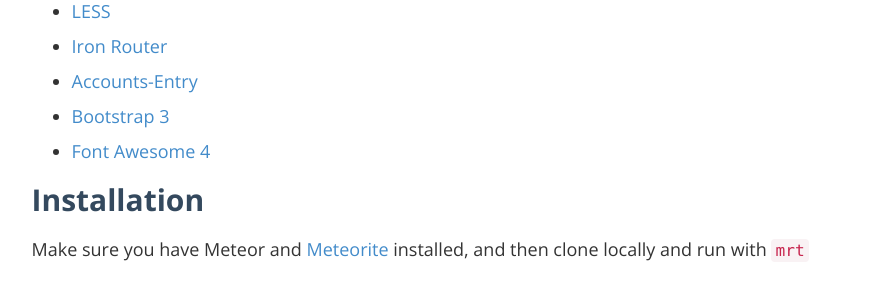
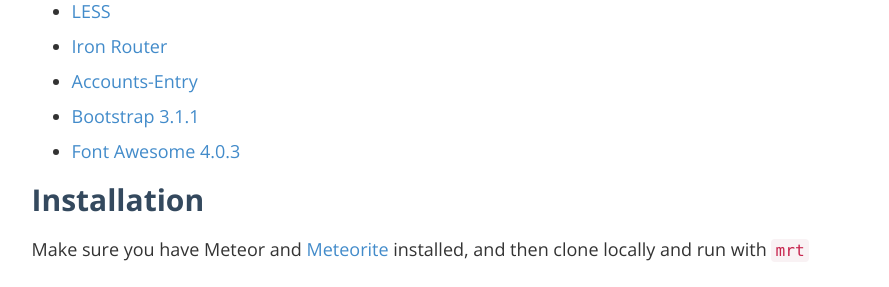
Before and after one commit to Differential/meteor-boilerplate, a Jekyll site: the page built from index.markdown, in a window 1280 px wide and 900 px high, scrolled down 486 px. Shown: the part 156-443 px from the top of the window, without its empty margins (331-1220 px from the left). Built offline with Jekyll 4.4.1, drawn with Linux system fonts in a browser that asks for light colours; nearby versions of some CDN libraries; Markdown is read by kramdown in place of the engine named in the settings.

Commit message:
Update docs

```diff
--- a/changelog.markdown
+++ b/changelog.markdown
@@ -6,6 +6,10 @@
 
 ---
 # Changelog
+
+### 3/14/14
+
+* Update to Bootstrap 3.1.1
 
 ### 12/30/2013
 
--- a/index.markdown
+++ b/index.markdown
@@ -16,8 +16,8 @@
 * <a href="http://lesscss.org/" target="_blank">LESS</a>
 * <a href="https://github.com/EventedMind/iron-router" target="_blank">Iron Router</a>
 * <a href="http://github.differential.io/accounts-entry" target="_blank">Accounts-Entry</a>
-* <a href="http://getbootstrap.com" target="_blank">Bootstrap 3</a>
-* <a href="http://fontawesome.io/" target="_blank">Font Awesome 4</a>
+* <a href="http://getbootstrap.com" target="_blank">Bootstrap 3.1.1</a>
+* <a href="http://fontawesome.io/" target="_blank">Font Awesome 4.0.3</a>
 
 ## Installation
 
```
